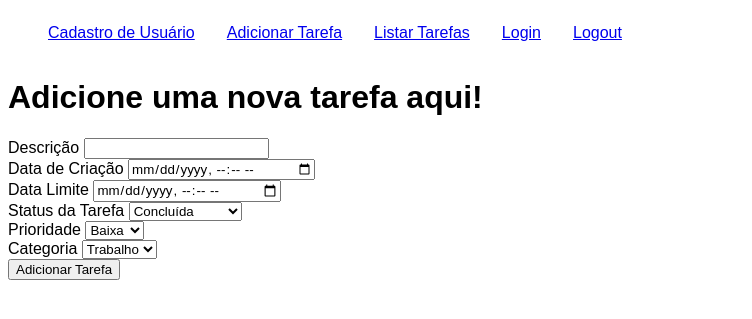
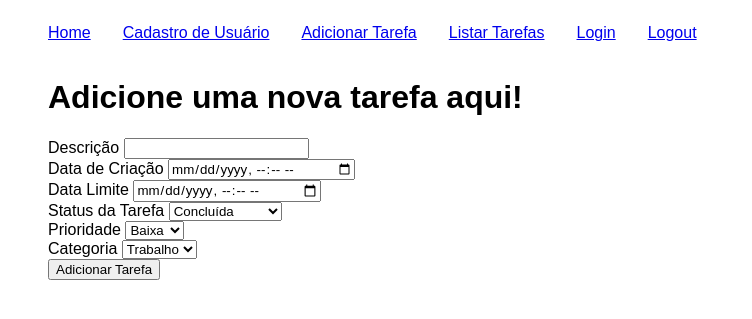
Before and after one commit to camille-eloah/gerenciador-de-tarefas, a Flask app: page /add_trf in a window 1280 px wide. Shown: the top 319 px of the page, without its empty margins (0-752 px from the left). Run offline with Flask 3, Linux system fonts and the light colour scheme; the visitor is signed in with stand-in values (Sample User, id 1); data that the repository does not hold is empty.

Commit message:
Incrementando css

```diff
--- a/app/templates/add_trf.html
+++ b/app/templates/add_trf.html
@@ -3,6 +3,7 @@
 {% block title %}Criar tarefas{% endblock %}
 
 {% block content %}
+<div class="content">
     <h1>Adicione uma nova tarefa aqui!</h1>
     <form action="{{url_for('add_trf')}}" method="POST">
 
@@ -39,4 +40,5 @@
         <button type="submit">Adicionar Tarefa</button>
 
     </form>
+</div>
 {% endblock %}
--- a/app/templates/atualizar_trf.html
+++ b/app/templates/atualizar_trf.html
@@ -3,6 +3,7 @@
 {% block title %}Atualizar tarefa{% endblock %}
 
 {% block content %}
+
     <form action="{{ url_for('atualizar_tarefa', id=tarefa['trf_id']) }}" method="POST">
         <label for="novadesc">Nova Descrição</label>
         <input type="text" name="novadesc" value="{{ tarefa['trf_descricao'] }}" required><br>
--- a/app/templates/layout.html
+++ b/app/templates/layout.html
@@ -10,6 +10,7 @@
     <div class="menu">
         <nav class="navbar">
             <ul class="nav-list">
+                <li><a href="{{ url_for('index') }}">Home</a></li>
                 <li><a href="{{ url_for('cadastro') }}">Cadastro de Usuário</a></li>
                 <li><a href="{{ url_for('add_trf') }}">Adicionar Tarefa</a></li>
                 <li><a href="{{ url_for('listar_trf') }}">Listar Tarefas</a></li>
--- a/app/templates/listar_trf.html
+++ b/app/templates/listar_trf.html
@@ -3,6 +3,7 @@
 {% block title %}Listar tarefas{% endblock %}
 
 {% block content %}
+<div class="content">
     <h1>Liste suas tarefas aqui!</h1>
 
     <form action="{{ url_for('listar_trf') }}" method="POST">
@@ -108,4 +109,6 @@
             {% endfor %}
         </tbody>
     </table>
+
+</div>
 {% endblock %}
```
